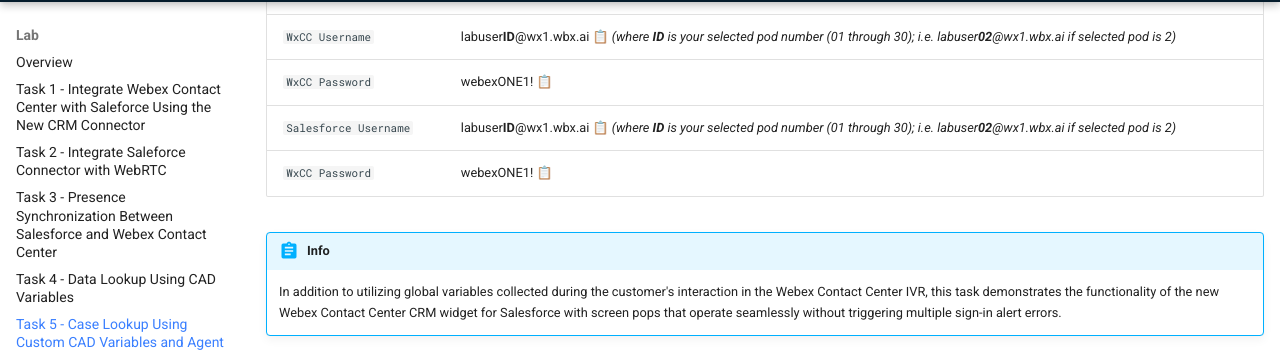
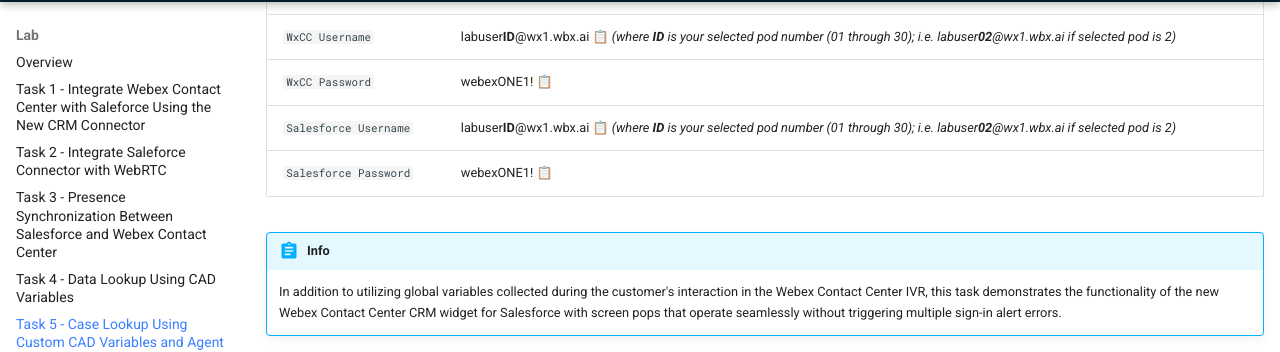
Before and after one commit to WebexCC-SA/LAB-2308, an MkDocs documentation site: the page built from docs/task5.md, in a window 1280 px wide and 900 px high, scrolled down 319 px. Shown: the part 94-446 px from the top of the window. Built offline with MkDocs 1.6.1 and Material for MkDocs 9.7.7, drawn with Linux system fonts in a browser that asks for light colours.

Commit message:
Update task5.md

```diff
--- a/docs/task5.md
+++ b/docs/task5.md
@@ -18,7 +18,7 @@
 | `WxCC Username` | labuser**ID**@wx1.wbx.ai <button onclick="copyText('labuserID@wx1.wbx.ai')">📋</button>  _(where **ID** is your selected pod number (01 through 30); i.e. labuser**02**@wx1.wbx.ai if selected pod is 2)_       |
 | `WxCC Password` | webexONE1! <button onclick="copyText('webexONE1!')">📋</button> |
 | `Salesforce Username` | labuser**ID**@wx1.wbx.ai <button onclick="copyText('labuserID@wx1.wbx.ai')">📋</button>  _(where **ID** is your selected pod number (01 through 30); i.e. labuser**02**@wx1.wbx.ai if selected pod is 2)_       |
-| `WxCC Password` | webexONE1! <button onclick="copyText('webexONE1!')">📋</button> |
+| `Salesforce Password` | webexONE1! <button onclick="copyText('webexONE1!')">📋</button> |
 
 
 !!! abstract "Info"
```
